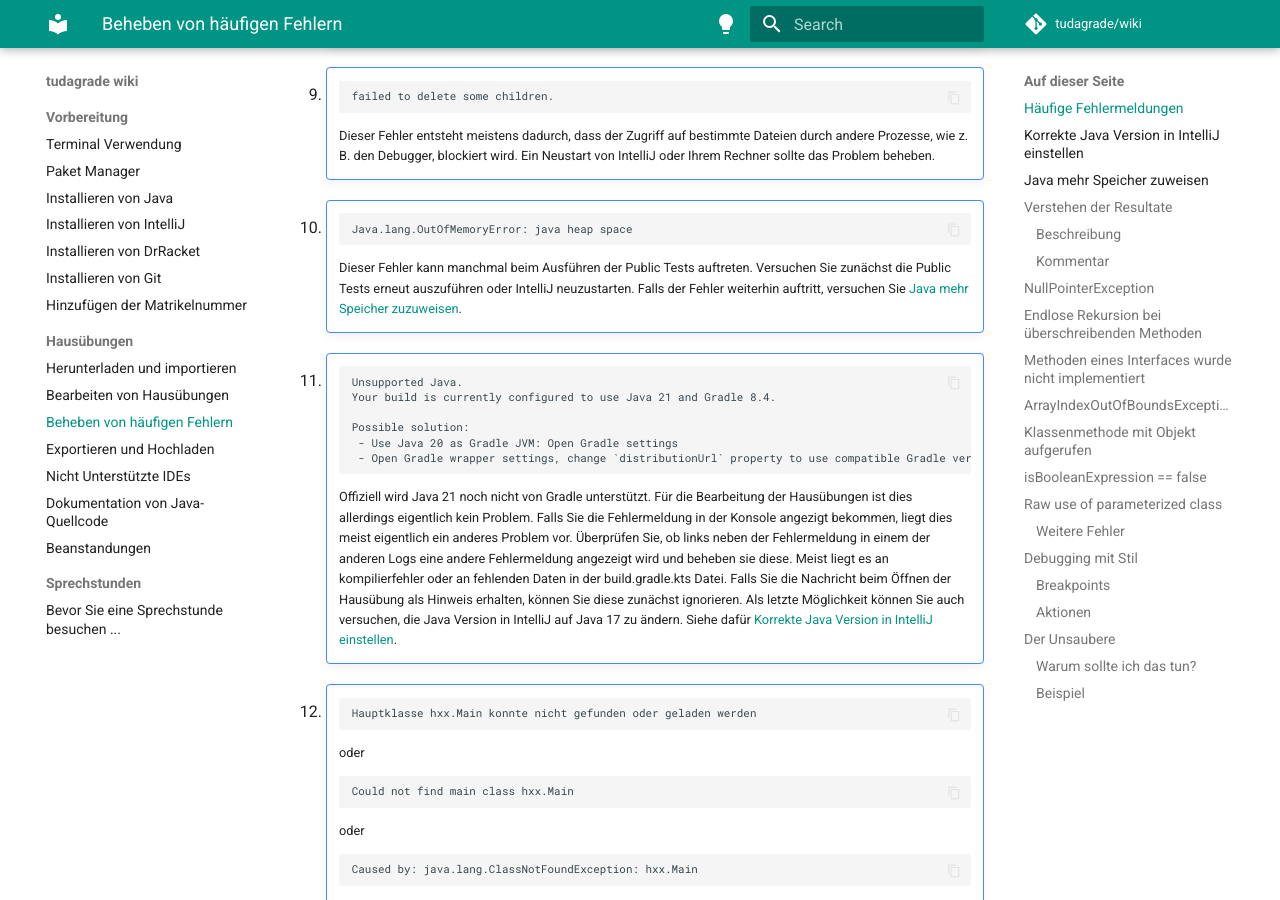
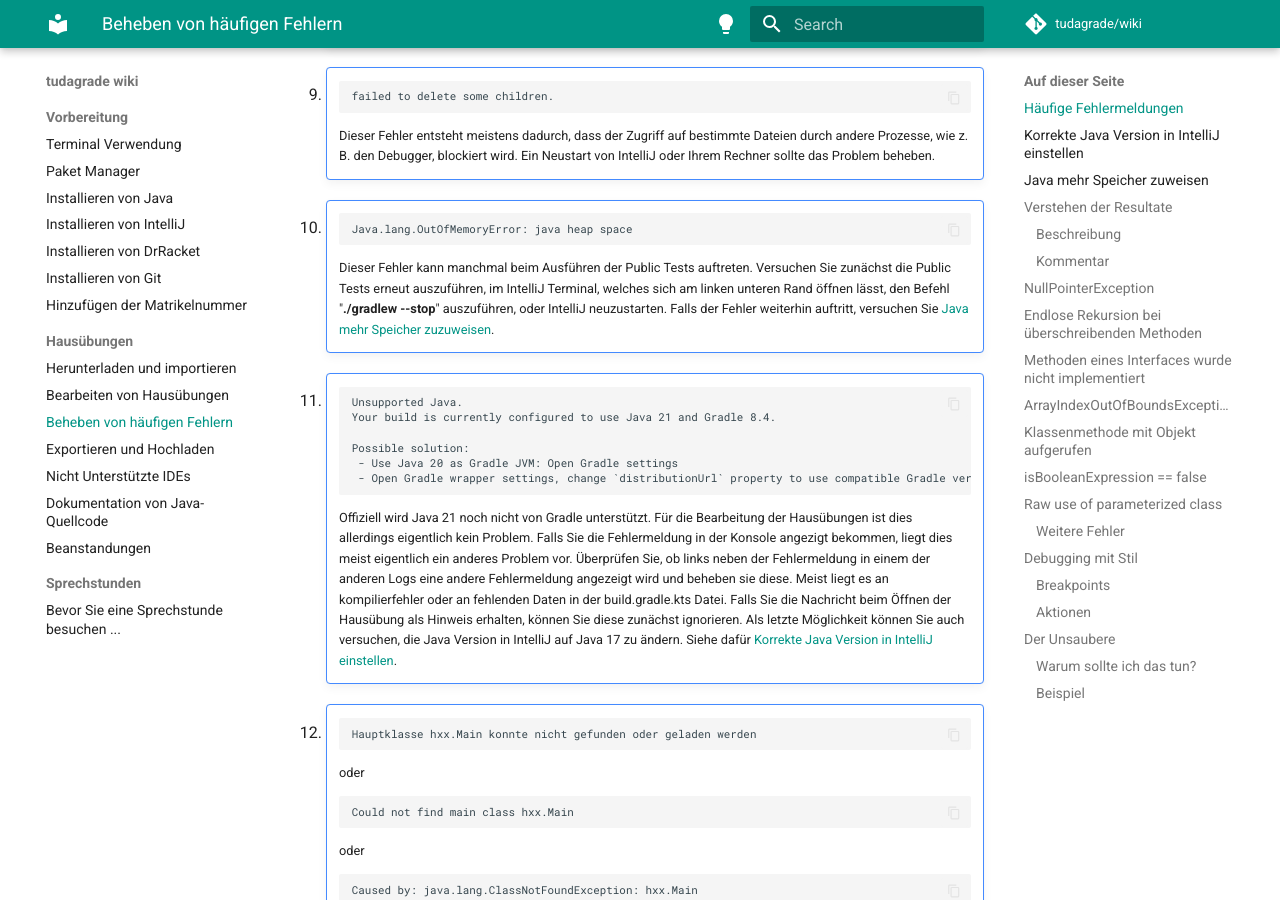
Before and after one commit to tudagrade/wiki, an MkDocs documentation site: the page built from docs/exercises/fix-errors.md, in a window 1280 px wide and 900 px high, scrolled down 2211 px. Built offline with MkDocs 1.6.1 and Material for MkDocs 9.7.7, drawn with Linux system fonts in a browser that asks for light colours; comment, search, counter and statistics services are not loaded.

Commit message:
improve fix for heap space error

````diff
--- a/docs/exercises/fix-errors.md
+++ b/docs/exercises/fix-errors.md
@@ -108,7 +108,7 @@
         ```
         Java.lang.OutOfMemoryError: java heap space
         ```
-        Dieser Fehler kann manchmal beim Ausführen der Public Tests auftreten. Versuchen Sie zunächst die Public Tests erneut auszuführen oder IntelliJ neuzustarten. Falls der Fehler weiterhin auftritt, versuchen Sie [Java mehr Speicher zuzuweisen].
+        Dieser Fehler kann manchmal beim Ausführen der Public Tests auftreten. Versuchen Sie zunächst die Public Tests erneut auszuführen, im IntelliJ Terminal, welches sich am linken unteren Rand öffnen lässt, den Befehl "**./gradlew --stop**" auszuführen, oder IntelliJ neuzustarten. Falls der Fehler weiterhin auftritt, versuchen Sie [Java mehr Speicher zuzuweisen].
 
     11. !!! error ""
         ```
````
